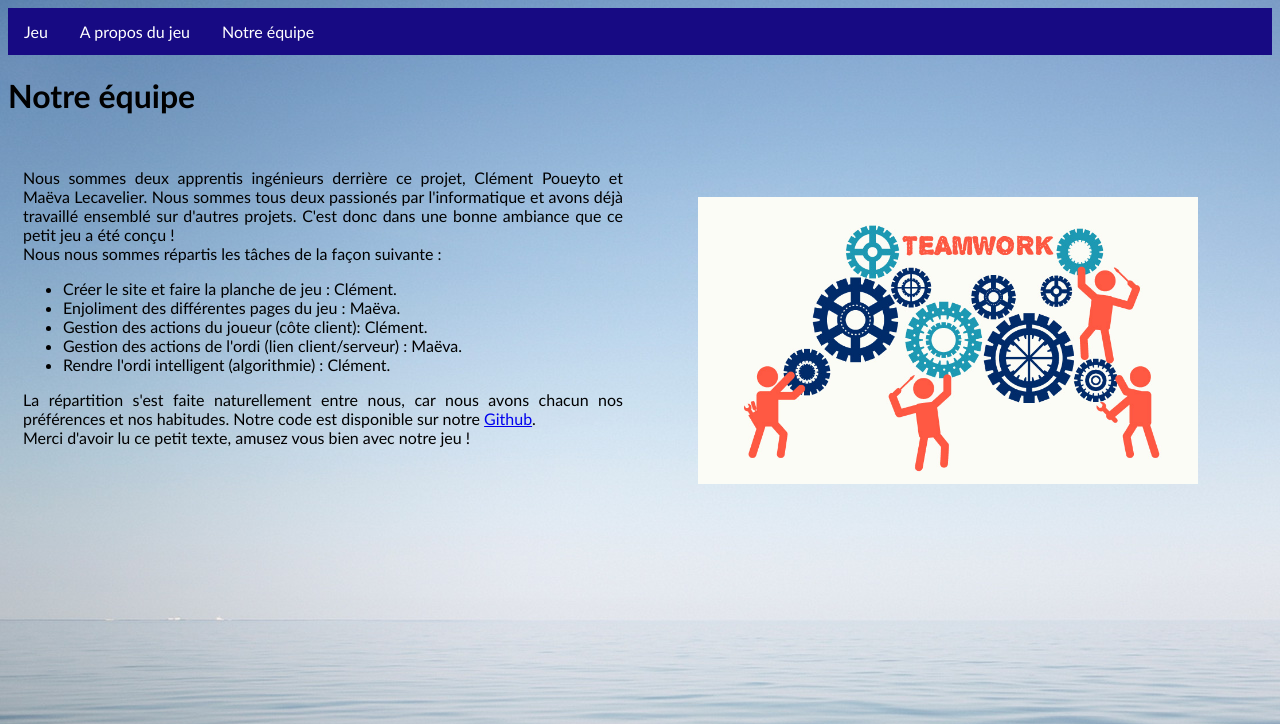
After one commit to ClevaPolytech/WEB_Project, a PHP site: page /equipe.html in a window 1280 px wide. The commit adds this page. Shown: the top 724 px of the page. Run offline with PHP 8.4, Linux system fonts and the light colour scheme.

Commit message:
Mise à jour avec celui de Maëva
Principalement CSS

```diff
--- /dev/null
+++ b/PROJET/equipe.html
@@ -0,0 +1,48 @@
+<!DOCTYPE html>
+<html lang="fr">
+
+<head>
+    <meta charset="utf-8">
+    <title>Projet</title>
+    <meta name="author" content="Clement Poueyto - Maëva Lecavelier">
+    <link rel="stylesheet" href="index.css">
+
+</head>
+
+<body>
+    <div>
+        <ul class="menu">
+            <li> <a href="jeu.php"> Jeu </a></li>
+            <li> <a href="index.php"> A propos du jeu </a></li>
+            <li> <a href="equipe.html"> Notre équipe </a></li>
+        </ul>
+    </div>
+    <div class="heading">
+        <h1> Notre équipe </h1>
+    </div>
+    <div class="equipe">
+      <p> Nous sommes deux apprentis ingénieurs derrière ce projet,
+        Clément Poueyto et Maëva Lecavelier. Nous sommes tous deux passionés
+        par l'informatique et avons déjà travaillé ensemblé sur d'autres projets.
+        C'est donc dans une bonne ambiance que ce petit jeu a été conçu !
+        <br>
+        Nous nous sommes répartis les tâches de la façon suivante :
+        <ul>
+          <li> Créer le site et faire la planche de jeu : Clément. </li>
+          <li> Enjoliment des différentes pages du jeu : Maëva. </li>
+          <li> Gestion des actions du joueur (côte client): Clément. </li>
+          <li> Gestion des actions de l'ordi (lien client/serveur) : Maëva. </li>
+          <li> Rendre l'ordi intelligent (algorithmie) : Clément. </li>
+        </ul>
+        La répartition s'est faite naturellement entre nous, car nous avons chacun nos
+        préférences et nos habitudes.
+        Notre code est disponible sur notre <a href="https://github.com/ClevaPolytech">Github</a>.
+        <br>
+        Merci d'avoir lu ce petit texte, amusez vous bien avec notre jeu !
+      </p>
+    </div>
+    <div id="imgEquipe">
+      <img  src="./images/Teamwork.jpg" alt="teamwork"></img>
+    </div>
+  </body>
+</html>
--- a/PROJET/index.css
+++ b/PROJET/index.css
@@ -20,7 +20,7 @@ p img {
   background-color: #170A83;
 }
 
-li {
+.menu > li {
   float: left;
 }
 
@@ -36,32 +36,67 @@ li a:hover {
   background-color: #0042FF;
 }
 
+/* CSS pour la page equipe.html */
+
+.equipe{
+	float: left;
+	text-align: justify;
+	margin: 15px;
+	width: 600px;
+}
+
+#imgEquipe > img{
+	text-align: center;
+	vertical-align: center;
+	padding-top: 60px;
+	padding-left: 60px;
+	float: left;
+	width: 500px;
+}
+
 /*CSS de l'intro */
 
 .intro{
 	float: left;
-	width: 42%;
+	width: 600px;
 	margin-left: 20px;
 	margin-bottom: 15px;
 	text-align: justify;
 }
 
-.img{
-	margin-left: 47%;
+/* CSS du score */
+.score{
+	display: block;
+	margin-left: 700px;
+}
+
+.score > img{
+	width: 400px;
+	padding-top: 50px;
 }
 
 table{
-	border: 1px solid black;
-	border-collapse: collapse;
+	width: 400px;
+	border: 0px solid #2e41b9;
+	border-radius: 5px;
+	/*border-collapse: collapse;*/
+
+
 }
+
 td, th {
+	border-radius: 2px;
 	border-bottom: 1px solid #ddd;
 	border-right: 1px solid #ddd;
 	border: 1px solid black;
+	border: thin solid #00041d;
+	padding: 5px;
+	text-align: center;
 }
+
 table td{
-    height: 50px;
-    width:50px;
+  height: auto;
+  width: auto;
   vertical-align: center;
   padding: 3px;
 }
```
Also changed, not shown: PROJET/index.php (+12 -4 lines), PROJET/jeu.css (+14 -7 lines), PROJET/jeu.js (+7 -3 lines), PROJET/images/Teamwork.jpg (added), PROJET/images/explosion.jpg (added), PROJET/images/explosion.png (added), PROJET/images/explosion2.png (added), PROJET/images/splash.jpg (added), PROJET/images/splash.png (added), PROJET/images/splash2.png (added), PROJET/images/teamwork.png (added). Lines whose indentation alone changed are shown as unchanged.
